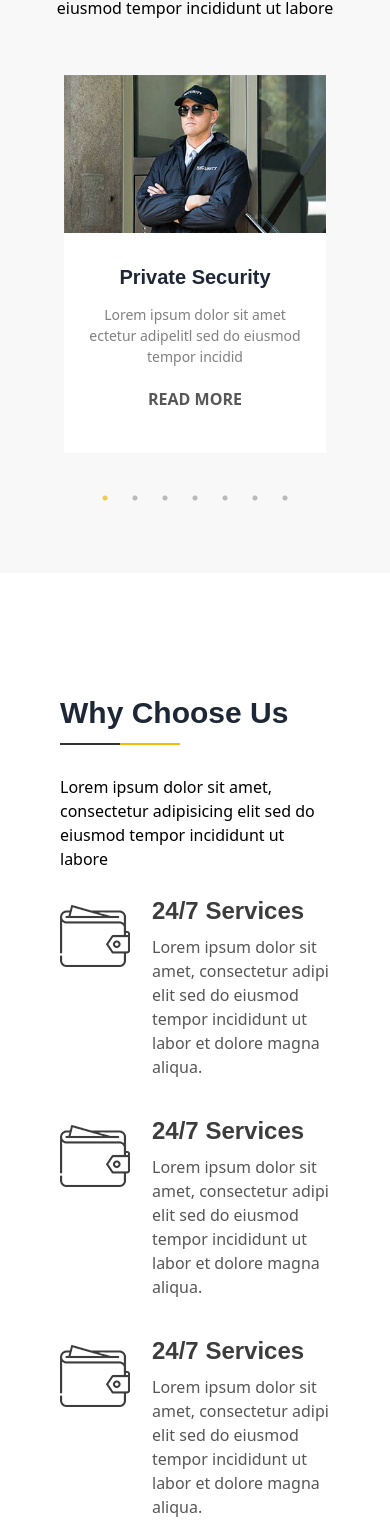
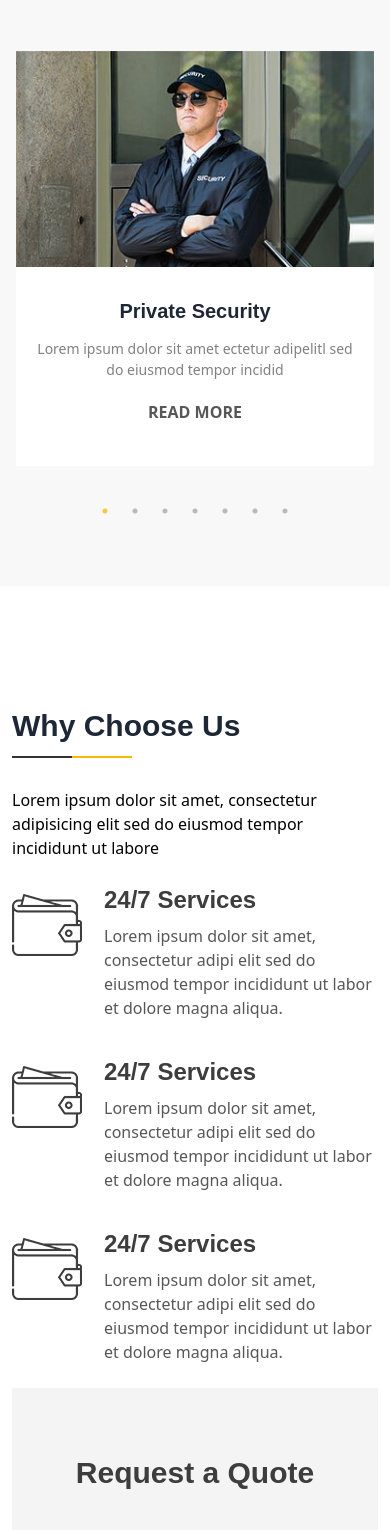
Before and after one commit to Gh-Reza/security_app, a React (Vite) app: page / in a window 390 px wide. Shown: the part 2977-4507 px from the top of the page. Built offline with nearby package versions, Linux system fonts and the light colour scheme; what tailwindcss-animated would draw is missing.

Commit message:
Refactor container padding in components

```diff
--- a/src/components/content/blog/Blogs.jsx
+++ b/src/components/content/blog/Blogs.jsx
@@ -4,7 +4,7 @@ import BlogSlider from './BlogSlider';
 export default function Blogs() {
   return (
     <div className="py-[120px] relative">
-      <section className="container px-12 mx-auto">
+      <section className="container mx-auto md:px-12">
         <div className="blogs_wrapper">
           <MainSectionTitle title="latest blog" />
         </div>
--- a/src/components/content/ourClients/OurClients.jsx
+++ b/src/components/content/ourClients/OurClients.jsx
@@ -4,7 +4,7 @@ import ClientSlider from './ClientSlider';
 export default function OurClients() {
   return (
     <section className="our_clients py-[90px]">
-      <div className="container px-12 mx-auto">
+      <div className="container mx-auto md:px-12">
         <MainSectionTitle title="our clients says" />
         <div className="client_slider">
           <ClientSlider />
--- a/src/components/content/ourServices/OurServices.jsx
+++ b/src/components/content/ourServices/OurServices.jsx
@@ -7,7 +7,7 @@ export default function OurServices() {
                         pt-[120px] pb-[90px]
                        "
     >
-      <div className="container px-12 mx-auto">
+      <div className="container mx-auto md:px-12">
         <div className="wrapper">
           <MainSectionTitle title="Our Services" />
           <CardsSlider />
--- a/src/components/content/quotation/Quotation.jsx
+++ b/src/components/content/quotation/Quotation.jsx
@@ -4,7 +4,7 @@ import RequestQuoteForm from './RequestQuote';
 export default function Quotation() {
   return (
     <section className="choose_us pt-[120px] pb-[90px]">
-      <div className="container px-12 mx-auto">
+      <div className="container mx-auto md:px-12">
         <div className="flex flex-wrap items-center">
           <ChooseUs />
           <RequestQuoteForm />
```
